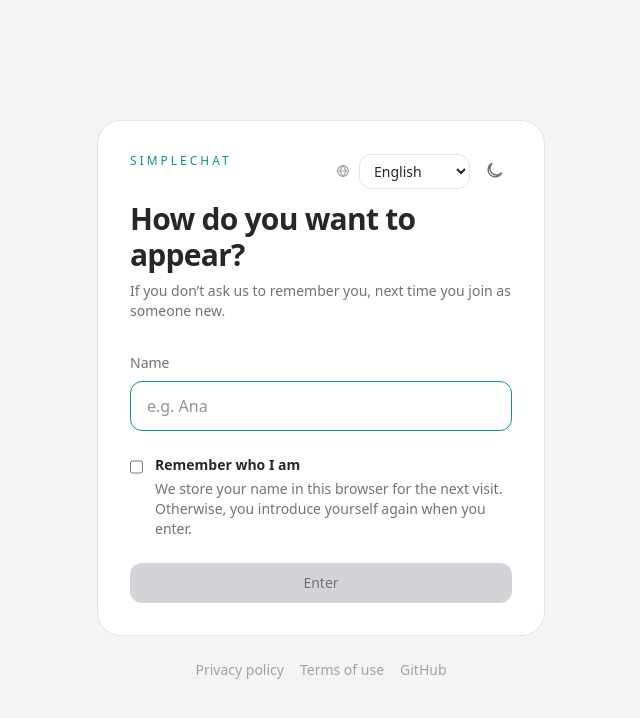
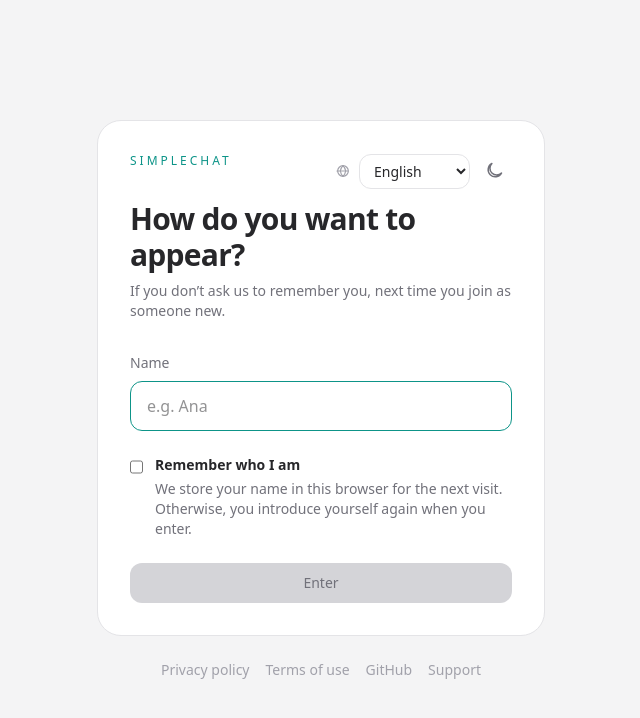
Before and after one commit to joaovitorzeppe/simplechat, a React (Vite) app: page / in a window 1280 px wide. Shown: the top 718 px of the page, without its empty margins (319-959 px from the left). Built offline with nearby package versions, Linux system fonts and the light colour scheme.

Commit message:
feat: adiciona link de apoio ao Kofi e traduz mensagens para múltiplos idiomas

```diff
--- a/src/components/LegalLinks.tsx
+++ b/src/components/LegalLinks.tsx
@@ -1,6 +1,6 @@
 import { useI18n } from "@i18n/use-i18n";
 import { cn } from "@libs/cn";
-import { GITHUB_URL } from "@libs/github";
+import { GITHUB_URL, KOFI_URL } from "@libs/github";
 
 const linkClass = "underline-offset-2 hover:text-zinc-200 hover:underline";
 
@@ -29,6 +29,14 @@ export const LegalLinks = ({ className }: { className?: string }) => {
       >
         {t("legal.github")}
       </a>
+      <a
+        href={KOFI_URL}
+        className={linkClass}
+        target="_blank"
+        rel="noopener noreferrer"
+      >
+        {t("legal.kofi")}
+      </a>
     </nav>
   );
 };
--- a/src/i18n/locales/en.ts
+++ b/src/i18n/locales/en.ts
@@ -256,6 +256,7 @@ export const en: Messages = {
   "legal.privacy": "Privacy policy",
   "legal.terms": "Terms of use",
   "legal.github": "GitHub",
+  "legal.kofi": "Support",
   "legal.back": "Back to SimpleChat",
   "legal.goBack": "Back",
   "legal.updated": "Updated {date}",
--- a/src/i18n/locales/es.ts
+++ b/src/i18n/locales/es.ts
@@ -260,6 +260,7 @@ export const es: Messages = {
   "legal.privacy": "Política de privacidad",
   "legal.terms": "Términos de uso",
   "legal.github": "GitHub",
+  "legal.kofi": "Apoyar",
   "legal.back": "Volver a SimpleChat",
   "legal.goBack": "Volver",
   "legal.updated": "Actualizado el {date}",
--- a/src/i18n/locales/fr.ts
+++ b/src/i18n/locales/fr.ts
@@ -263,6 +263,7 @@ export const fr: Messages = {
   "legal.privacy": "Politique de confidentialité",
   "legal.terms": "Conditions d’utilisation",
   "legal.github": "GitHub",
+  "legal.kofi": "Soutenir",
   "legal.back": "Retour à SimpleChat",
   "legal.goBack": "Retour",
   "legal.updated": "Mis à jour le {date}",
--- a/src/i18n/locales/it.ts
+++ b/src/i18n/locales/it.ts
@@ -260,6 +260,7 @@ export const it: Messages = {
   "legal.privacy": "Informativa sulla privacy",
   "legal.terms": "Termini di utilizzo",
   "legal.github": "GitHub",
+  "legal.kofi": "Sostieni",
   "legal.back": "Torna a SimpleChat",
   "legal.goBack": "Indietro",
   "legal.updated": "Aggiornato il {date}",
--- a/src/i18n/locales/pt.ts
+++ b/src/i18n/locales/pt.ts
@@ -255,6 +255,7 @@ export const pt = {
   "legal.privacy": "Política de privacidade",
   "legal.terms": "Termos de uso",
   "legal.github": "GitHub",
+  "legal.kofi": "Apoiar",
   "legal.back": "Voltar ao SimpleChat",
   "legal.goBack": "Voltar",
   "legal.updated": "Atualizado em {date}",
--- a/src/lib/github.ts
+++ b/src/lib/github.ts
@@ -1 +1,2 @@
 export const GITHUB_URL = "https://github.com/joaovitorzeppe/simplechat";
+export const KOFI_URL = "https://ko-fi.com/joaovitorzeppe";
--- a/src/screens/Legal.tsx
+++ b/src/screens/Legal.tsx
@@ -4,7 +4,7 @@ import { LanguageSwitcher } from "@components/LanguageSwitcher";
 import { ThemeToggle } from "@components/ThemeToggle";
 import { useI18n } from "@i18n/use-i18n";
 import { legalDoc } from "@i18n/legal";
-import { GITHUB_URL } from "@libs/github";
+import { GITHUB_URL, KOFI_URL } from "@libs/github";
 import { legalHref, sameOriginReferrer, type LegalKind } from "@libs/spa-path";
 import { useEffect } from "react";
 
@@ -110,6 +110,14 @@ export const Legal = ({ kind }: Props) => {
           >
             {t("legal.github")}
           </a>
+          <a
+            href={KOFI_URL}
+            className="text-zinc-500 underline-offset-2 hover:text-zinc-200 hover:underline"
+            target="_blank"
+            rel="noopener noreferrer"
+          >
+            {t("legal.kofi")}
+          </a>
         </nav>
       </div>
     </main>
```
